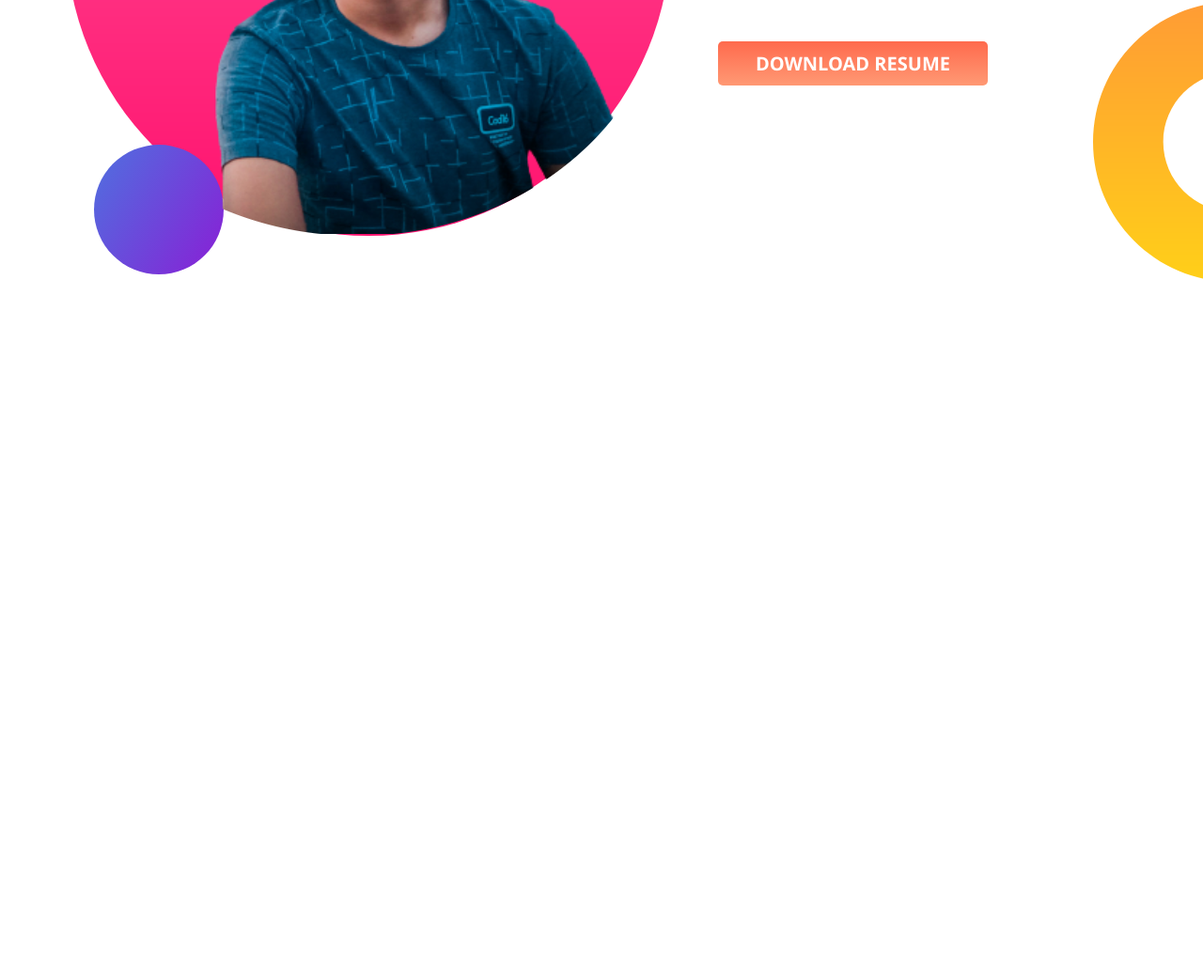
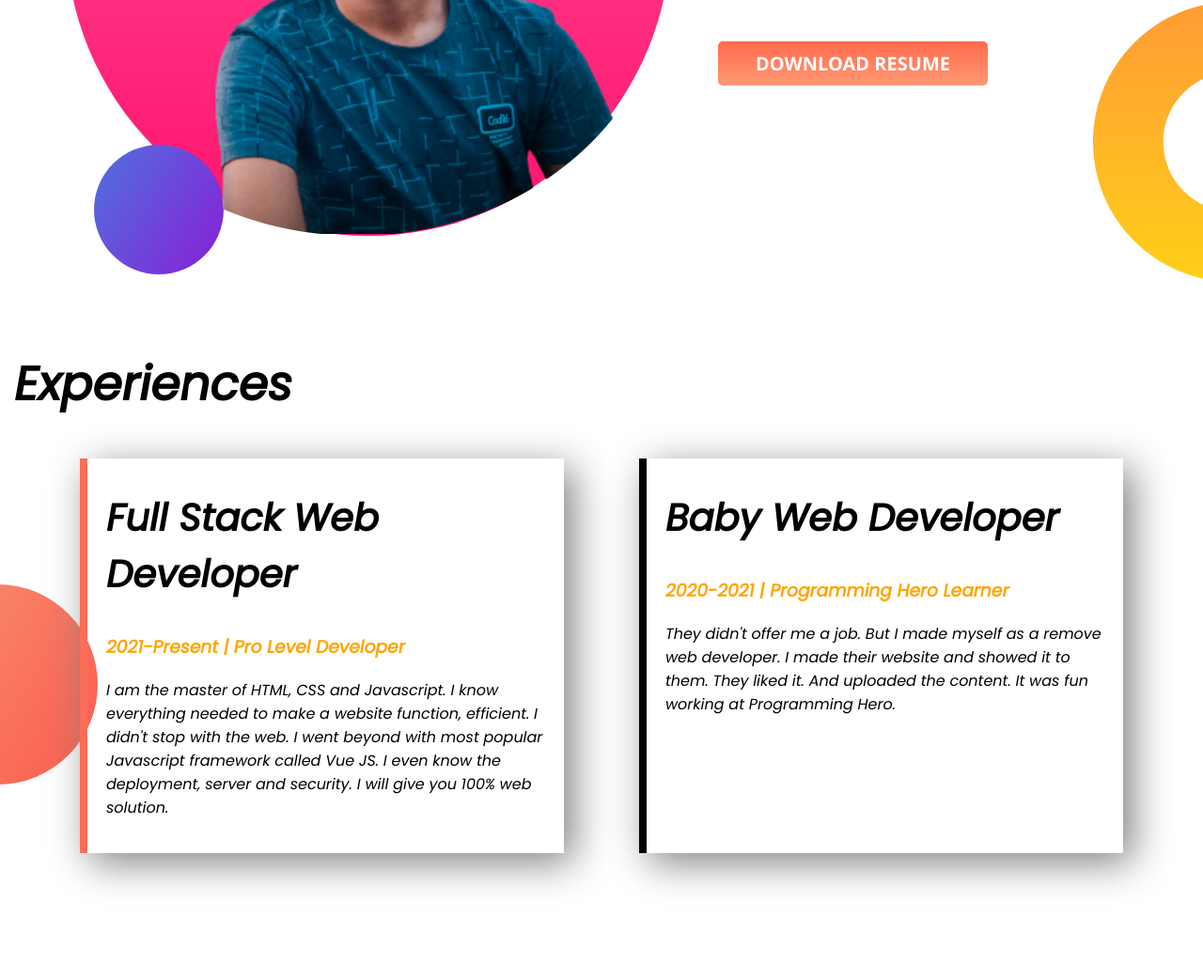
Before and after one commit to asifhasan973/developer-portfolio, a plain HTML site: page index.html in a window 1280 px wide. Shown: the part 1123-2165 px from the top of the page at 94% size. Before the commit the page ends 1423 px from the top, so only its background shows below. Drawn offline with Linux system fonts and the light colour scheme.

Commit message:
prai sesh

```diff
--- a/index.html
+++ b/index.html
@@ -56,6 +56,35 @@
 
 
     </section>
+
+
+
+    <section class="experience">
+
+        <h2 class="ex-header">Experiences</h2>
+
+        <div class="container">
+            <div class="div-5">
+                <h2 class="last-h2">Full Stack Web Developer</h2>
+                <h3 class="orange">2021-Present | Pro Level Developer</h3>
+                <p>
+                    I am the master of HTML, CSS and Javascript. I know everything needed to make a website function,
+                    efficient. I didn't stop with the web. I went beyond with most popular Javascript framework called
+                    Vue
+                    JS. I even know the deployment, server and security. I will give you 100% web solution.
+                </p>
+            </div>
+
+            <div class="div-6">
+                <h2 class="last-h2">Baby Web Developer</h2>
+                <h3 class="orange">2020-2021 | Programming Hero Learner</h3>
+                <p>They didn't offer me a job. But I made myself as a remove web developer. I made their website and
+                    showed
+                    it to them. They liked it. And uploaded the content. It was fun working at Programming Hero.</p>
+            </div>
+        </div>
+
+    </section>
 </body>
 
 </html>
--- a/style.css
+++ b/style.css
@@ -76,3 +76,61 @@ h1{
     border-radius: 5px;
 
 }
+
+.ex-header{
+    font-size: 50px;
+    padding-left: 15px;
+    padding-top: 30px;
+
+
+}
+
+.last-h2{
+    font-size: 40px ;
+}
+
+.experience{
+
+
+    height: 700px;
+    background-image: url(/Photos/exp-bg.png);
+    background-repeat: no-repeat;
+    background-position-y: 280px;
+
+}
+
+.container{
+    display: flex;
+}
+
+.div-5{
+
+    border-left: 8px solid #FA6E5A;
+     width: 50%;
+     padding: 20px;
+     padding-top: 0;
+     margin-left: 85px;
+     margin-right: 40px;
+     height: 400px;
+     box-shadow: 10px 10px 40px gray;
+
+}
+
+.div-6{
+    border-left: 8px solid;
+
+    width: 50%;
+    padding: 20px;
+    padding-top: 0px;
+    margin-right: 85px;
+    margin-left: 40px;
+    height: 400px;
+    box-shadow: 10px 10px 40px gray
+
+
+
+}
+
+.orange{
+    color: orange;
+}
```
